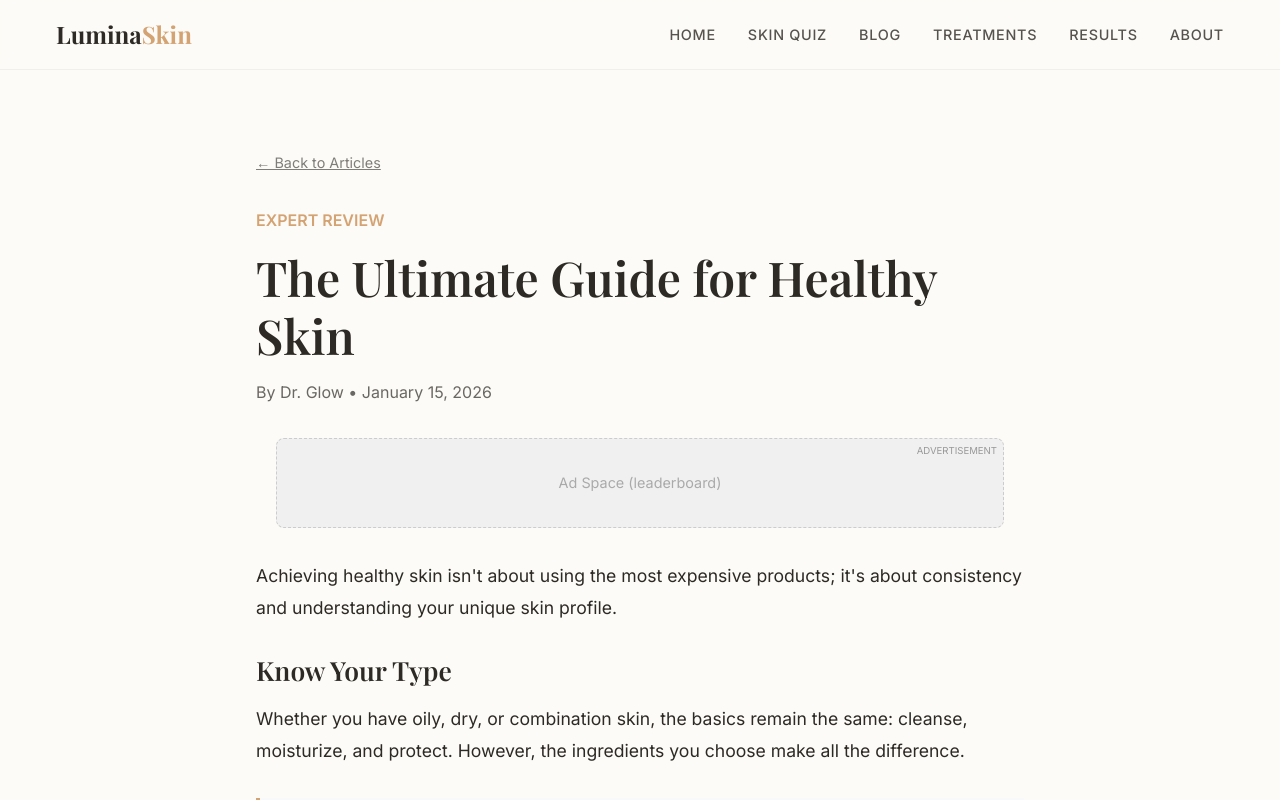
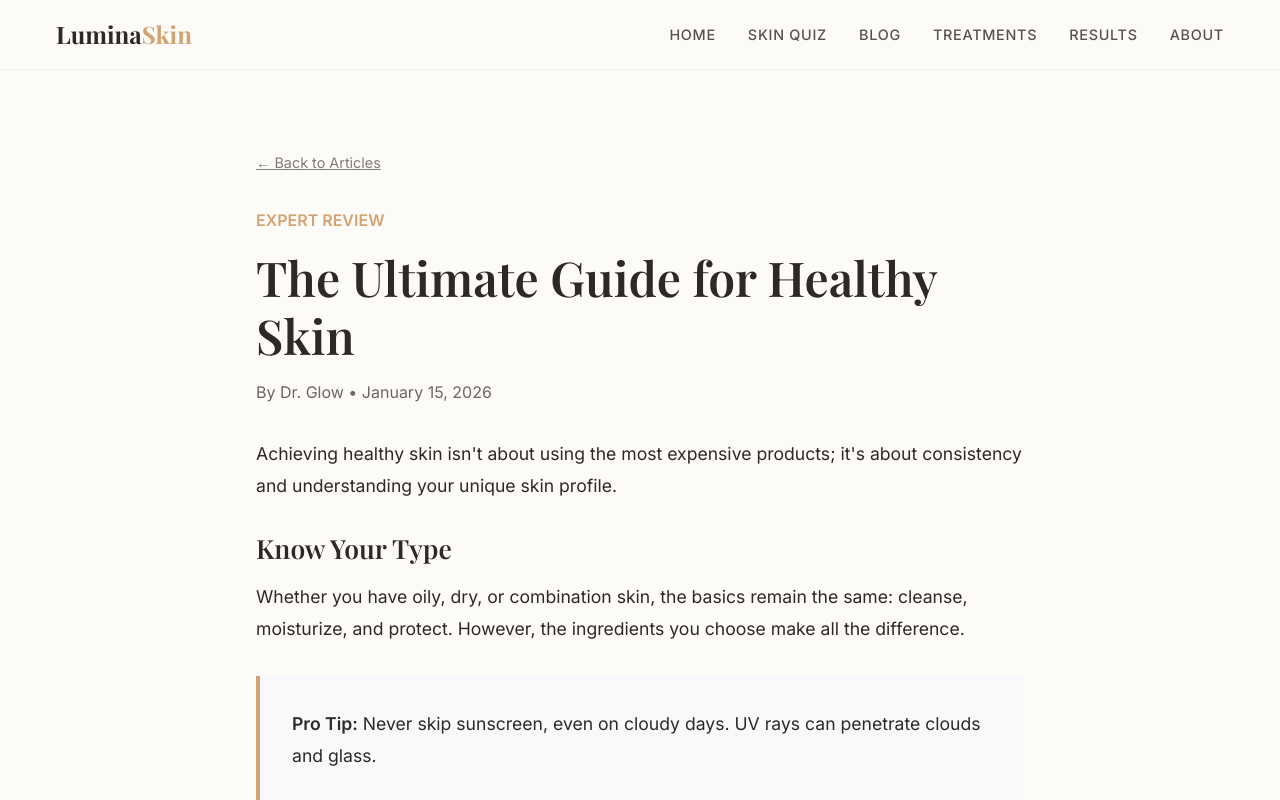
Before and after one commit to aliwarisnaqvi125-spec/quizsite, a Next.js app: page /blog/am-pm-routines in a window 1280 px wide. Shown: the top 800 px of the page. Built offline with nearby package versions, Linux system fonts and the light colour scheme; a web font is replaced by a local one.

Commit message:
remove adstera

```diff
--- a/src/app/blog/[slug]/page.tsx
+++ b/src/app/blog/[slug]/page.tsx
@@ -1,5 +1,4 @@
 import Link from 'next/link';
-import AdBanner from '@/components/AdBanner';
 
 export default function BlogPost({ params }: { params: { slug: string } }) {
     // In a real app, fetch data based on params.slug
@@ -15,7 +14,6 @@ export default function BlogPost({ params }: { params: { slug: string } }) {
                 <p style={{ opacity: 0.7 }}>By Dr. Glow • January 15, 2026</p>
             </header>
 
-            <AdBanner size="leaderboard" className="mb-2" />
 
             <div style={{ fontSize: '1.1rem', lineHeight: '1.8' }}>
                 <p className="mb-1">
--- a/src/app/blog/page.tsx
+++ b/src/app/blog/page.tsx
@@ -1,5 +1,4 @@
 import ArticleCard from '@/components/ArticleCard';
-import AdBanner from '@/components/AdBanner';
 
 export default function BlogPage() {
     return (
@@ -45,10 +44,6 @@ export default function BlogPage() {
                     category="Expert Tips"
                     image="/images/blog/routine.png"
                 />
-                {/* Ad interspersed */}
-                <div style={{ gridColumn: '1 / -1', margin: '2rem 0' }}>
-                    <AdBanner size="leaderboard" />
-                </div>
             </div>
         </div>
     );
--- a/src/app/layout.tsx
+++ b/src/app/layout.tsx
@@ -20,39 +20,9 @@ export default function RootLayout({
     <html lang="en">
       <head>
         <meta name="monetag" content="bb88b549019ec6b72bd70e0c8b0d8ac9" />
-        <Script id="adsterra-options" strategy="beforeInteractive">
-          {`
-            var atOptions = {
-              'key' : 'a050d74ba22fc7e09ef8ff1839811f56',
-              'format' : 'iframe',
-              'height' : 60,
-              'width' : 468,
-              'params' : {}
-            };
-          `}
-        </Script>
-        <Script
-          src="https://www.highperformanceformat.com/a050d74ba22fc7e09ef8ff1839811f56/invoke.js"
-          strategy="afterInteractive"
-        />
       </head>
       <body>
-        <Script id="adsterra-options-2">
-          {`
-            atOptions = {
-              'key' : '659f559181940b6047f12a9941cd6a04',
-              'format' : 'iframe',
-              'height' : 600,
-              'width' : 160,
-              'params' : {}
-            };
-          `}
-        </Script>
-        <Script
-          src="https://www.highperformanceformat.com/659f559181940b6047f12a9941cd6a04/invoke.js"
-        />
         <Header />
-        <Script src="https://pl28567852.effectivegatecpm.com/b0/95/73/b0957304a0eb75e1bae85d43c6978518.js" />
         <main style={{ minHeight: 'calc(100vh - 300px)' }}>
           {children}
         </main>
--- a/src/app/page.tsx
+++ b/src/app/page.tsx
@@ -1,5 +1,4 @@
 import Link from 'next/link';
-import AdBanner from '@/components/AdBanner';
 import ArticleCard from '@/components/ArticleCard';
 import styles from './page.module.css';
 
--- a/src/app/quiz/page.tsx
+++ b/src/app/quiz/page.tsx
@@ -1,5 +1,4 @@
 import Quiz from '@/components/Quiz';
-import AdBanner from '@/components/AdBanner';
 
 export default function QuizPage() {
     return (
@@ -12,9 +11,6 @@ export default function QuizPage() {
 
             <Quiz />
 
-            <div style={{ marginTop: '4rem' }}>
-                <AdBanner size="leaderboard" />
-            </div>
         </div>
     );
 }
--- a/src/components/AdBanner.module.css
+++ /dev/null
@@ -1,38 +0,0 @@
-.adContainer {
-    background: #f0f0f0;
-    display: flex;
-    flex-direction: column;
-    justify-content: center;
-    align-items: center;
-    margin: 2rem auto;
-    border-radius: var(--radius);
-    overflow: hidden;
-    position: relative;
-    border: 1px dashed #ccc;
-}
-
-.label {
-    font-size: 0.6rem;
-    text-transform: uppercase;
-    color: #999;
-    position: absolute;
-    top: 4px;
-    right: 6px;
-}
-
-.leaderboard {
-    width: 100%;
-    max-width: 728px;
-    height: 90px;
-}
-
-.rectangle {
-    width: 100%;
-    max-width: 300px;
-    height: 250px;
-}
-
-.placeholder {
-    color: #aaa;
-    font-size: 0.9rem;
-}
--- a/src/components/AdBanner.tsx
+++ /dev/null
@@ -1,18 +0,0 @@
-import styles from './AdBanner.module.css';
-
-interface AdBannerProps {
-    size?: 'leaderboard' | 'rectangle';
-    className?: string;
-}
-
-export default function AdBanner({ size = 'rectangle', className }: AdBannerProps) {
-    return (
-        <div className={`${styles.adContainer} ${styles[size]} ${className || ''}`}>
-            <span className={styles.label}>Advertisement</span>
-            <div className={styles.placeholder}>
-                {/* Adsterra Script will go here */}
-                <p>Ad Space ({size})</p>
-            </div>
-        </div>
-    );
-}
```
